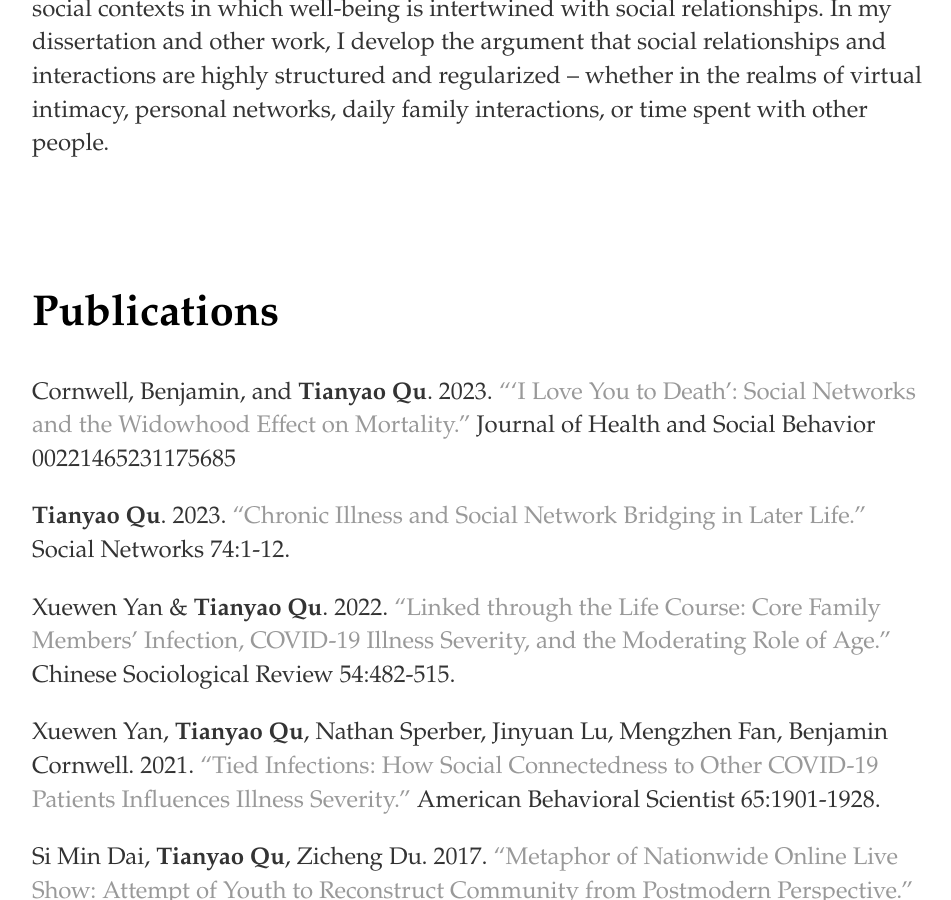
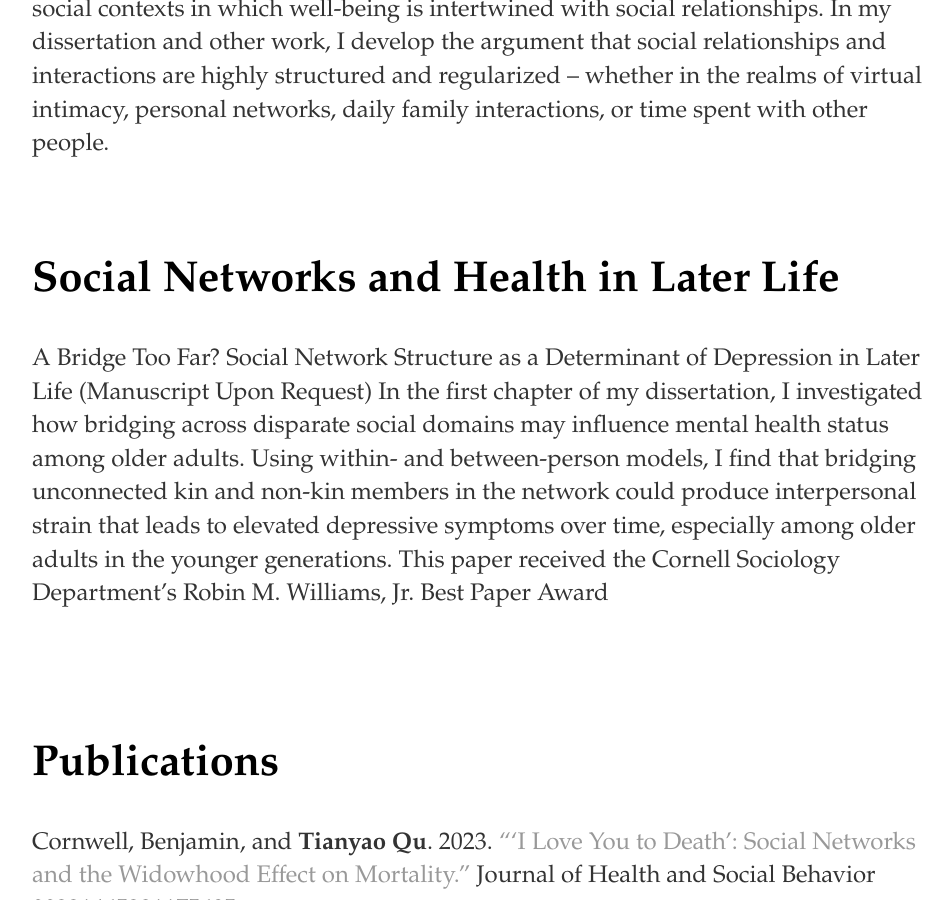
Before and after one commit to windyqu/windyqu.github.io, a Jekyll site: the page built from research/index.html, in a window 1280 px wide and 900 px high, scrolled down 347 px. Shown: the whole window, without its empty margins (160-1111 px from the left). Built offline with Jekyll 4.4.1, drawn with Linux system fonts in a browser that asks for light colours.

Commit message:
Update index.html

```diff
--- a/research/index.html
+++ b/research/index.html
@@ -10,8 +10,17 @@ title: Tianyao Qu's Homepage
 	<p>
                My research focuses on examining how changes in, and the form and order of, social connections relate to health inequality over time and across the life course. I place particular emphasis on understanding the heterogeneous meanings brought by social contexts in which well-being is intertwined with social relationships. In my dissertation and other work, I develop the argument that social relationships and interactions are highly structured and regularized – whether in the realms of virtual intimacy, personal networks, daily family interactions, or time spent with other people.
         <p>
-  <br><br>
+  <br><be>
 
+		<h2>Social Networks and Health in Later Life </h2>
+        <p>
+A Bridge Too Far? Social Network Structure as a Determinant of Depression in Later Life (Manuscript Upon Request)
+In the first chapter of my dissertation, I investigated how bridging across disparate social domains may influence mental health status among older adults. Using within- and between-person models, I find that bridging unconnected kin and non-kin members in the network could produce interpersonal strain that leads to elevated depressive symptoms over time, especially among older adults in the younger generations. This paper received the Cornell Sociology Department’s Robin M. Williams, Jr. Best Paper Award
+        <p>
+	<br><br>
+	 <p>
+
+	 <p>
   <h2>Publications</h2>
 	<p>
 		Cornwell, Benjamin, and <b>Tianyao Qu</b>. 2023. <a href="https://doi.org/10.1177/00221465231175685" target="_blank">“‘I Love You to Death’: Social Networks and the Widowhood Effect on Mortality.”</a> Journal of Health and Social Behavior 00221465231175685
```
